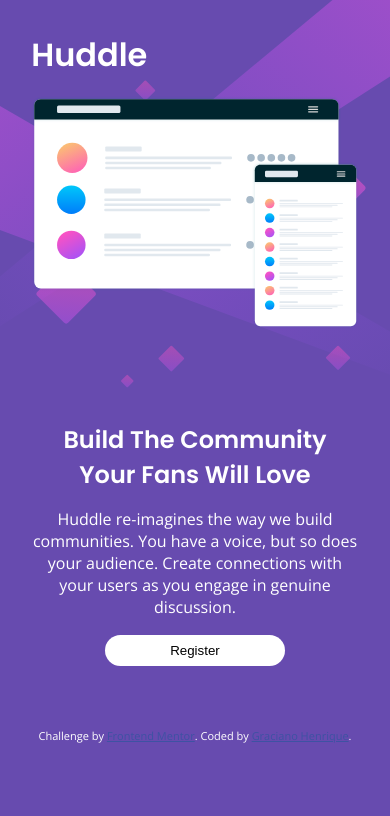
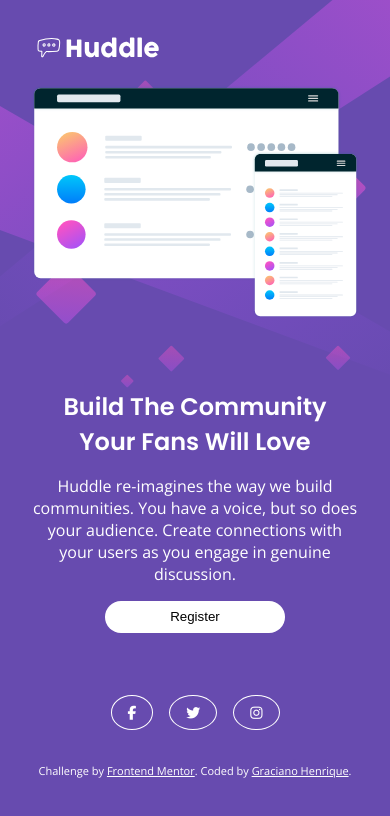
Before and after one commit to Graciano1997/huddle-Frontend_Mentor, a plain HTML site: page index.html in a window 390 px wide. Drawn offline with nearby package versions, Linux system fonts and the light colour scheme.

Commit message:
update project style

```diff
--- a/index.html
+++ b/index.html
@@ -10,24 +10,15 @@
   <link rel="stylesheet" href="/style/desktop.css">
   <link rel="stylesheet" href="/style/main.css">
   <link rel="stylesheet" href="/style/mobile.css">
+  <script type="module" src="https://unpkg.com/ionicons@7.1.0/dist/ionicons/ionicons.esm.js"></script>
+  <script nomodule src="https://unpkg.com/ionicons@7.1.0/dist/ionicons/ionicons.js"></script>
+  <script src="https://kit.fontawesome.com/4abd53bd39.js" crossorigin="anonymous"></script>
   <title>Frontend Mentor | Huddle landing page with single introductory section</title>
-
-  <!-- Feel free to remove these styles or customise in your own stylesheet 👍 -->
-  <style>
-    .attribution {
-      font-size: 11px;
-      text-align: center;
-    }
-
-    .attribution a {
-      color: hsl(228, 45%, 44%);
-    }
-  </style>
 </head>
 
 <body>
   <header>
-    <h1>Huddle</h1>
+    <img src="images/logo.svg" alt="logo" id="logo">
   </header>
 
   <main>
@@ -38,8 +29,8 @@
 
     <section class="descriptionContainer">
       <div class="descriptionContainerHeader">
-        <h2>Build The Community </h2>
-        <h2> Your Fans Will Love</h2>
+        <h1>Build The Community </h1>
+        <h1> Your Fans Will Love</h1>
       </div>
 
       <p>
@@ -53,6 +44,15 @@
   </main>
 
   <footer>
+<div class="socialMedia">
+  <!-- <ion-icon name="logo-facebook"></ion-icon> -->
+  <i class="fa-brands fa-facebook-f fa-sm"></i>
+  <i class="fa-brands fa-twitter fa-sm"></i>
+  <i class="fa-brands fa-instagram fa-sm"></i>
+  <!-- <ion-icon name="logo-twitter"></ion-icon>
+  <ion-icon name="logo-instagram"></ion-icon>
+  <ion-icon name="heart-outline"></ion-icon> -->
+</div>
     <p class="attribution">
       Challenge by <a href="https://www.frontendmentor.io?ref=challenge" target="_blank">Frontend Mentor</a>.
       Coded by <a href="#">Graciano Henrique</a>.
--- a/style/main.css
+++ b/style/main.css
@@ -53,3 +53,30 @@
     padding-bottom: 3%;
     color: black;
   }
+
+  .socialMedia {
+    display: flex;
+    justify-content: flex-end;
+    align-items: center;
+    gap: 1rem;
+  }
+
+  .descriptionContainerHeader {
+    padding-bottom: 4%;
+  }
+
+  .descriptionContainerHeader p {
+    width: 70%;
+  }
+  .socialMedia i {
+    gap: 0.8;
+    padding: 1rem;
+    border-radius: 100%;
+    border: solid 1px white;
+      }
+
+      .attribution {
+        font-size: 11px;
+        text-align: center;
+        margin-top: 10%;
+      }
--- a/style/mobile.css
+++ b/style/mobile.css
@@ -10,12 +10,16 @@
     padding: 8%;
   }
 
+  #logo {
+    width: 40%;
+    height: 40%;
+  }
   main{
     display: flex;
-    flex-direction: column;
+    flex-direction: column
   }
   #imgContainer {
-    padding-bottom: 12%;  }
+    padding-bottom: 5%;  }
   #imgContainer img{
     width: 100%;
     height: 100%;
@@ -42,4 +46,12 @@
     padding-bottom: 2.5%;
     color: black;
   }
+
+  .socialMedia {
+    display: flex;
+    justify-content: center;
+    gap: 1rem;
+  }
+
+
 }
```
